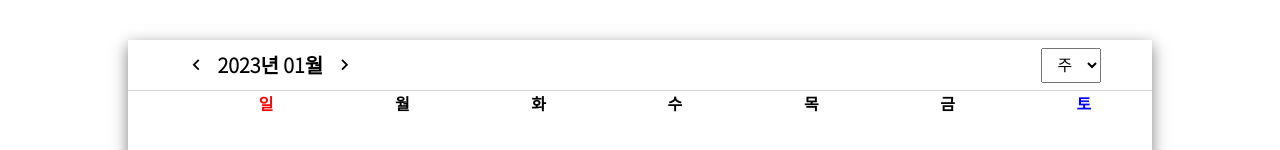
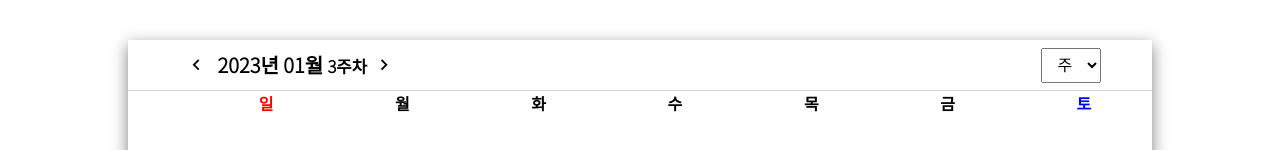
Before and after one commit to dnfwlxo11/vue-calandar, a Vue app: page / in a window 1280 px wide. Shown: the top 150 px of the page. Built offline with nearby package versions, Linux system fonts and the light colour scheme.

Commit message:
add: week nav function code upload

```diff
--- a/src/plugins/utils/dateUtils.js
+++ b/src/plugins/utils/dateUtils.js
@@ -1,7 +1,7 @@
 function extractDateInfor(dateObj) {
     const year = dateObj.getFullYear();
     const month = (dateObj.getMonth() + 1).toString().padStart(2, '0');
-    const day = (dateObj.getDate() + 1).toString().padStart(2, '0');
+    const day = dateObj.getDate().toString().padStart(2, '0');
     // 일 0, 월 1, 화 2, 수 3, 목 4, 금 5, 토 6
 
     const firstDay = 1;
@@ -9,6 +9,7 @@ function extractDateInfor(dateObj) {
     const firstDate = new Date(`${year}-${month}-01`).getDay();
     const lastDate = new Date(`${year}-${month}-${lastDay}`).getDay();
     const nowWeek = Math.ceil(new Date(`${year}-${month}-${day}`).getDate() / 7);
+    const totalWeek = Math.ceil((firstDate + lastDay) / 7);
 
     return {
         year,
@@ -19,6 +20,7 @@ function extractDateInfor(dateObj) {
         firstDate,
         lastDate,
         nowWeek,
+        totalWeek,
     }
 }
 
--- a/src/views/Calandar/MonthCalendar.vue
+++ b/src/views/Calandar/MonthCalendar.vue
@@ -106,10 +106,9 @@ export default {
       };
     },
     setMonthCalendar() {
-      const totalDay = this.monthData.firstDate + this.monthData.lastDay;
       this.days = [];
 
-      for (let i=0;i<Math.ceil(totalDay / 7) * 7;i++) {
+      for (let i=0;i<this.monthData.totalWeek * 7;i++) {
         const cardInforType = {
           'year': null,
           'month': null,
--- a/src/views/Calandar/index.vue
+++ b/src/views/Calandar/index.vue
@@ -2,12 +2,22 @@
   <div id="calandar">
     <div class="calandar-nav">
       <div class="date-sector">
-        <button class="mdi mdi-chevron-left" @click="moveCalandar('prev')"></button>
+        <div v-if="calendarType==='month'">
+          <button class="mdi mdi-chevron-left" @click="monthControll('prev')"></button>
           {{initDate.year}}년 {{initDate.month}}월
-        <button class="mdi mdi-chevron-right" @click="moveCalandar('next')"></button>
+          <span v-if="calendarType === 'week'">
+            <small>{{ initDate.nowWeek }}주차</small>
+          </span>
+          <button class="mdi mdi-chevron-right" @click="monthControll('next')"></button>
+        </div>
+        <div v-else-if="calendarType==='week'">
+          <button class="mdi mdi-chevron-left" @click="weekControll('prev')"></button>
+          {{initDate.year}}년 {{initDate.month}}월 <small>{{ initDate.nowWeek }}주차</small>
+          <button class="mdi mdi-chevron-right" @click="weekControll('next')"></button>
+        </div>
       </div>
       <div class="menu-sector">
-        <select name="calandar-menu" id="calandar-menu" v-model="currMode">
+        <select name="calandar-menu" id="calandar-menu" v-model="calendarType">
           <option value="month" selected>월</option>
           <option value="week">주</option>
           <option value="day">일</option>
@@ -15,9 +25,9 @@
       </div>
     </div>
     <div class="calandar-body">
-      <month-calendar v-if="currMode==='month'" :monthData="{ ...initDate, data: initData[initDate.year] }" @update:data="updateData" />
-      <week-calendar v-else-if="currMode==='week'" :weekData="{ ...initDate, data: initData[initDate.year] }" />
-      <day-calendar v-else-if="currMode==='day'" />
+      <month-calendar v-if="calendarType==='month'" :monthData="{ ...initDate, data: initData[initDate.year] }" @update:data="updateData" />
+      <week-calendar v-else-if="calendarType==='week'" :weekData="{ ...initDate, data: initData[initDate.year] }" />
+      <day-calendar v-else-if="calendarType==='day'" />
     </div>
   </div>
 </template>
@@ -39,8 +49,11 @@ export default {
     return {
       initDate: null,
       initData: null,
-      currMode: 'week',
+      calendarType: 'week',
     }
+  },
+  created() {
+    this.init();
   },
   methods: {
     init() {
@@ -65,8 +78,18 @@ export default {
       this.initData = tmpData;
     },
     setDate(date = null) {
+      // 월 관련 데이터 설정
       const targetDate = date === null ? new Date() : new Date(date);
-      const nowDateInfor = this.$Utils.dateUtils.extractDateInfor(targetDate);
+      let nowDateInfor = this.$Utils.dateUtils.extractDateInfor(targetDate);
+
+      // 주 관련 데이터 설정
+      const weekEndDay = ((nowDateInfor.nowWeek * 7) - nowDateInfor.firstDate);
+      const weekStartDay = weekEndDay - 6;
+      nowDateInfor = {
+        ...nowDateInfor,
+        weekStartDay: weekStartDay,
+        weekEndDay: weekEndDay,
+      }
 
       this.initDate = this.$Utils.localDB.insertData('currDate', nowDateInfor);
     },
@@ -82,30 +105,63 @@ export default {
 
       this.initData = tmpData;
     },
-    moveCalandar(direction) {
-      if (this.currMode === 'month') {
+    monthControll(flag) {
       let year = this.initDate.year;
       let month = parseInt(this.initDate.month);
 
-        if (direction === 'prev') {
+      if (flag === 'prev') {
         if (month === 1) {
-            year -= 1;
-            month = 12;
+          this.$set(this.initDate, 'year', year - 1);
+          this.$set(this.initDate, 'month', 12);
+        }
+        else this.$set(this.initDate, 'month', (month - 1).toString().padStart(2, '0'));
+
+        this.setDate(`${this.initDate.year}-${this.initDate.month}-01`);
       } else {
-            month -= 1;
+        if (month === 12) {
+          this.$set(this.initDate, 'year', year + 1);
+          this.$set(this.initDate, 'month', '01');
+        }
+        else this.$set(this.initDate, 'month', (month + 1).toString().padStart(2, '0'));
+
+        this.setDate(`${this.initDate.year}-${this.initDate.month}-01`);
+      }
+
+      this.setData();
+    },
+    weekControll(flag) {
+      let nowWeek = this.initDate.nowWeek;
+      let totalWeek = this.initDate.totalWeek;
+      let weekStartDay = this.initDate.weekStartDay;
+      let weekEndDay = this.initDate.weekEndDay;
+
+      if (flag === 'prev') {
+        this.$set(this.initDate, 'weekStartDay', weekStartDay - 7);
+        this.$set(this.initDate, 'weekEndDay', weekEndDay - 7);
+        this.$set(this.initDate, 'nowWeek', nowWeek - 1);
+
+        if (nowWeek === 1) {
+          this.monthControll('prev');
+          this.setDate(`${this.initDate.year}-${this.initDate.month}-${this.initDate.lastDay}`);
+          this.setData();
+        } else {
+          this.setDate(`${this.initDate.year}-${this.initDate.month}-${this.initDate.weekEndDay.toString().padStart(2, '0')}`);
         }
       } else {
-          if (month === 12) {
-            year += 1;
-            month = 1;
+        this.$set(this.initDate, 'weekStartDay', weekStartDay + 7);
+        this.$set(this.initDate, 'weekEndDay', weekEndDay + 7);
+        this.$set(this.initDate, 'nowWeek', nowWeek + 1);
+
+        if (nowWeek === totalWeek - 1) {
+          this.monthControll('next');
+          this.setDate(`${this.initDate.year}-${this.initDate.month}-01`);
+          this.setData();
         } else {
-            month += 1;
+          this.setDate(`${this.initDate.year}-${this.initDate.month}-${this.initDate.weekEndDay.toString().padStart(2, '0')}`);
         }
       }
 
-        this.setDate(`${year}-${month}`);
-        this.setData();
-      }
+      console.log(this.initData)
     },
     updateData(value) {
       const updateYear = value.year;
@@ -113,12 +169,6 @@ export default {
 
       this.initData = this.$Utils.localDB.insertData('calendarData', this.initData);
     },
-  },
-  created() {
-    this.init();
-  },
-  mounted() {
-
   },
 }
 </script>
```
Lines whose indentation alone changed are shown as unchanged.
